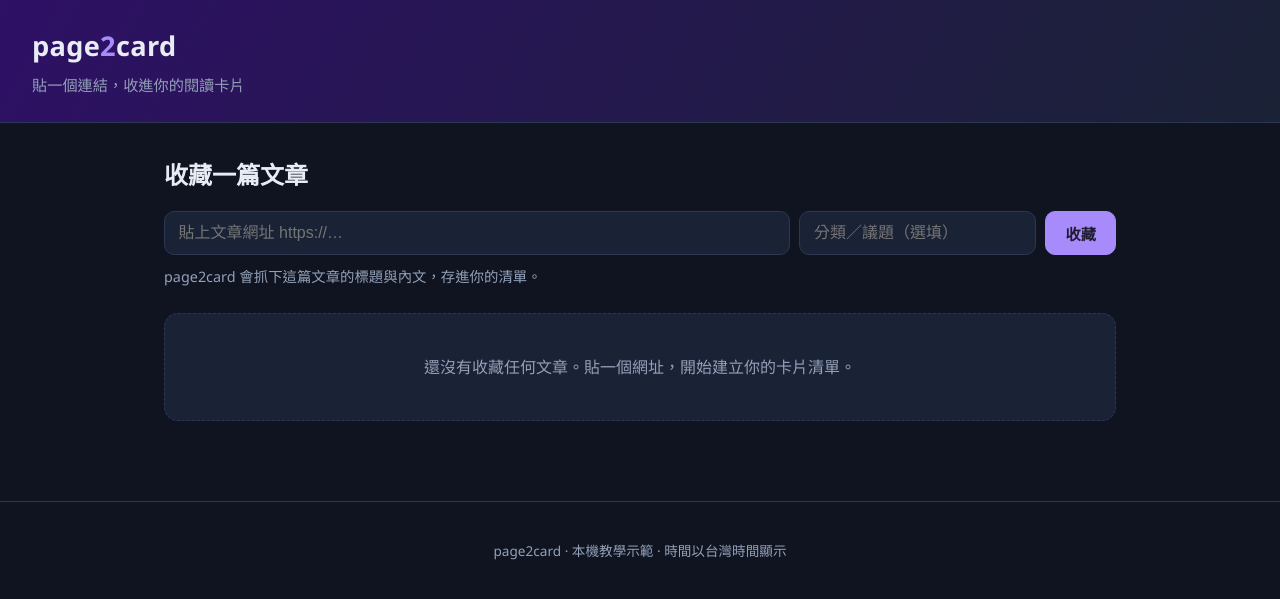
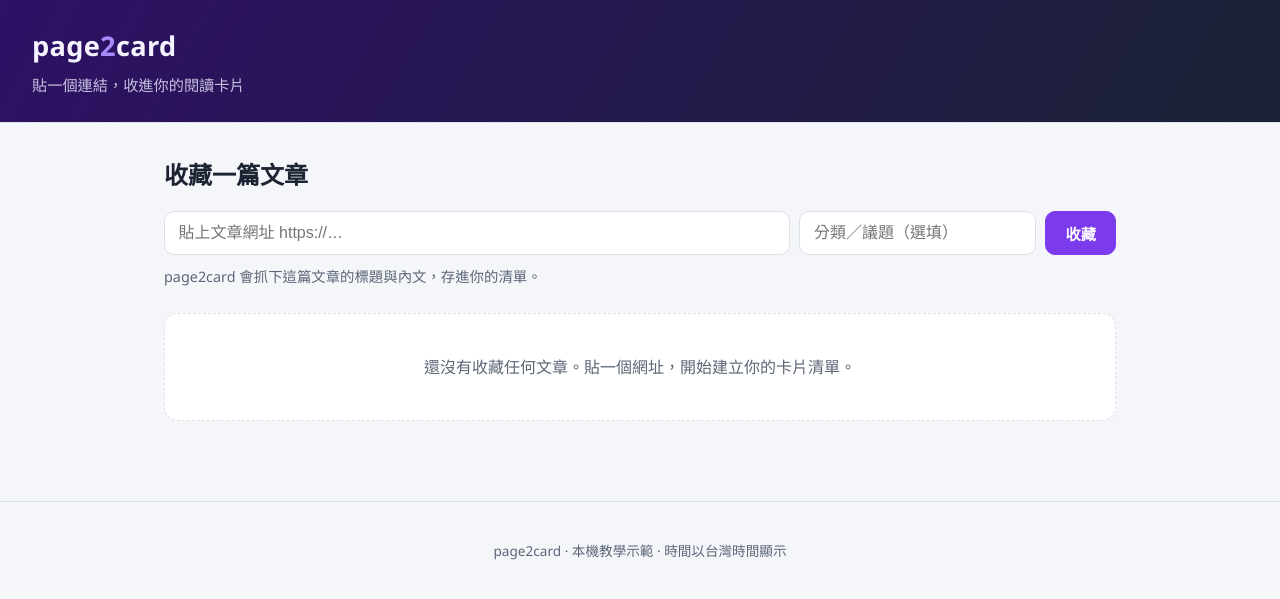
Before and after one commit to flag-cheng/Page2Card, a FastAPI app: page / in a window 1280 px wide. Shown: the top 599 px of the page. Run offline with FastAPI, Linux system fonts and the light colour scheme; data that the repository does not hold is empty; parts of the project's set-up code (start-up, migrations or seed data) failed here and were passed over.

Commit message:
將介面配色改為亮色主題，標題欄維持深紫色
- :root 配色變數整組改為亮色系，並加上 color-scheme: light
- 連帶調整按鈕、提示、卡片、內文等寫死的深色值
- 標題欄保留原本的深紫漸層，列名與標語改為淺色以維持對比
- .gitignore 忽略本機 .claude/ 工具設定

```diff
--- a/src/page2card/static/styles.css
+++ b/src/page2card/static/styles.css
@@ -1,15 +1,16 @@
 :root {
-  --bg: #0f1420;
-  --surface: #1a2235;
-  --surface-2: #232d44;
-  --text: #e7ecf5;
-  --muted: #93a0b8;
-  --primary: #a78bfa;
-  --primary-ink: #1e1b2e;
-  --accent: #34d399;
-  --danger: #f87171;
-  --border: #2c3852;
+  --bg: #f5f6fa;
+  --surface: #ffffff;
+  --surface-2: #eef0f6;
+  --text: #1c2333;
+  --muted: #5b6677;
+  --primary: #7c3aed;
+  --primary-ink: #ffffff;
+  --accent: #059669;
+  --danger: #dc2626;
+  --border: #dde1ea;
   --radius: 14px;
+  color-scheme: light;
 }
 
 * { box-sizing: border-box; }
@@ -30,12 +31,12 @@ body {
 .brand {
   font-size: 1.7rem;
   font-weight: 800;
-  color: var(--text);
+  color: #f5f3ff;
   text-decoration: none;
   letter-spacing: 0.3px;
 }
-.brand span { color: var(--primary); }
-.tagline { margin: 0.25rem 0 0; color: var(--muted); font-size: 0.95rem; }
+.brand span { color: #a78bfa; }
+.tagline { margin: 0.25rem 0 0; color: #c7c2e0; font-size: 0.95rem; }
 
 .container { max-width: 1000px; margin: 0 auto; padding: 2rem 1.5rem 4rem; }
 
@@ -68,10 +69,10 @@ body {
   cursor: pointer;
   transition: transform 0.08s ease, background 0.15s ease;
 }
-.btn:hover { background: #2c3852; }
+.btn:hover { background: #e3e6ef; }
 .btn:active { transform: translateY(1px); }
 .btn-primary { background: var(--primary); color: var(--primary-ink); border-color: var(--primary); font-weight: 700; }
-.btn-primary:hover { background: #c4b5fd; }
+.btn-primary:hover { background: #6d28d9; }
 .btn-ghost { background: transparent; }
 .btn-small { padding: 0.35rem 0.75rem; font-size: 0.85rem; }
 .btn-danger { background: transparent; color: var(--danger); border-color: var(--danger); }
@@ -79,7 +80,7 @@ body {
 
 /* Alerts */
 .alert { padding: 0.8rem 1rem; border-radius: var(--radius); margin-bottom: 1rem; }
-.alert-error { background: rgba(248, 113, 113, 0.15); border: 1px solid var(--danger); color: #fecaca; }
+.alert-error { background: rgba(220, 38, 38, 0.08); border: 1px solid var(--danger); color: #991b1b; }
 
 /* Category filter chips */
 .filters { display: flex; gap: 0.5rem; flex-wrap: wrap; margin: 1.75rem 0 1rem; }
@@ -121,13 +122,13 @@ body {
   display: inline-block;
   padding: 0.1rem 0.55rem;
   border-radius: 999px;
-  background: rgba(167, 139, 250, 0.18);
+  background: rgba(124, 58, 237, 0.12);
   color: var(--primary);
   font-size: 0.78rem;
   font-weight: 600;
 }
 .card-excerpt { color: var(--muted); font-size: 0.92rem; margin: 0.5rem 0; }
-.card-meta { color: #6b7894; font-size: 0.8rem; margin: 0; font-variant-numeric: tabular-nums; }
+.card-meta { color: #8a93a6; font-size: 0.8rem; margin: 0; font-variant-numeric: tabular-nums; }
 
 .empty {
   background: var(--surface);
@@ -155,7 +156,7 @@ body {
 .article-body {
   white-space: pre-wrap;
   word-break: break-word;
-  color: #cdd6e6;
+  color: #2b3344;
   font-size: 1rem;
   line-height: 1.85;
 }
@@ -166,7 +167,7 @@ body {
   padding: 1.1rem 1.25rem;
   border: 1px dashed var(--border);
   border-radius: var(--radius);
-  background: rgba(167, 139, 250, 0.05);
+  background: rgba(124, 58, 237, 0.05);
 }
 .muted { color: var(--muted); margin: 0; }
 
```
Also changed, not shown: 1 other file.
